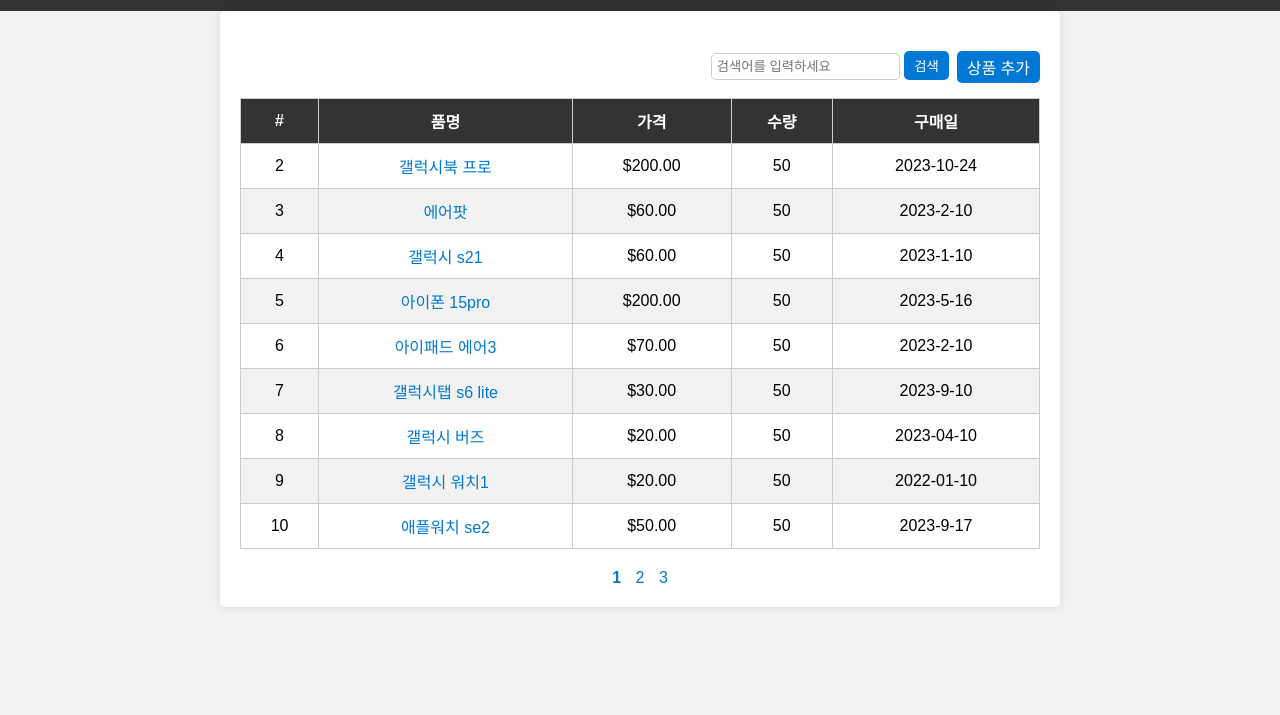
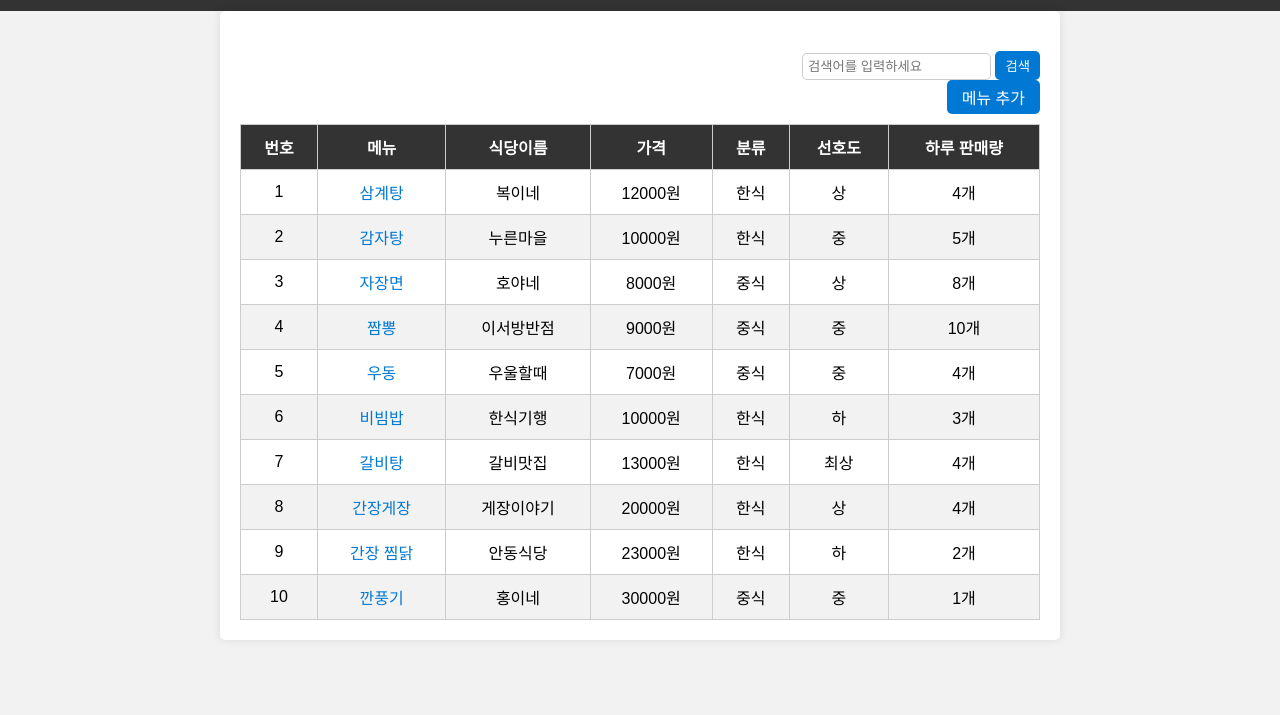
Before and after one commit to minchanpark/Web-design2, a plain HTML site: page Index/index.html in a window 1280 px wide. Shown: the part 85-800 px from the top of the page. Drawn offline with Linux system fonts and the light colour scheme.

Commit message:
코드 수정 	modified:   Index/add.html 	modified:   Index/edit.html 	modified:   Index/index.html 	modified:   Index/view.html

```diff
--- a/Index/index.html
+++ b/Index/index.html
@@ -1,7 +1,7 @@
 <!DOCTYPE html>
 <html>
 <head>
-    <title>상품 목록</title>
+    <title>음식 메뉴 소개 사이트</title>
     <style>
         body {
             font-family: Arial, sans-serif;
@@ -52,10 +52,10 @@
             color: #fff;
             border: none;
             border-radius: 5px;
-            padding: 4px 10px;
+            padding: 5px 15px;
             cursor: pointer;
             text-decoration: none;
-            margin-bottom: 15px;
+            margin-bottom: 10px;
             float: right;
         }
         .search-container {
@@ -75,113 +75,132 @@
             padding: 5px 10px;
             cursor: pointer;
         }
-        .pagination {
-            margin-top: 20px;
-            text-align: center;
-        }
-        .page-number {
-            margin: 0 5px;
-            display: inline-block;
+        .edit-button, .delete-button {
             cursor: pointer;
-            color: #0078d4;
-        }
-        .page-number.current {
-            font-weight: bold;
+            background-color: #0078d4;
+            color: #fff;
+            border: none;
+            border-radius: 5px;
+            padding: 5px 10px;
+            margin-right: 5px;
         }
     </style>
 </head>
 <body>
     <header>
-        <h1>상품 목록</h1>
+        <h1>메뉴 소개</h1>
     </header>
     <div class="container">
         <div class="search-container">
             <input type="text" class="search-input" placeholder="검색어를 입력하세요">
-            <button class="search-button">검색</button>&ensp;<a class="add-button" href="add.html">상품 추가</a>
+            <button class="search-button">검색</button>
         </div>
+        <a class="add-button" href="add.html">메뉴 추가</a>
         <table>
             <thead>
                 <tr>
-                    <th>#</th>
-                    <th>품명</th>
+                    <th>번호</th>
+                    <th>메뉴</th>
+                    <th>식당이름</th>
                     <th>가격</th>
-                    <th>수량</th>
-                    <th>구매일</th>
+                    <th>분류</th>
+                    <th>선호도</th>
+                    <th>하루 판매량</th>
                 </tr>
             </thead>
             <tbody>
                 <tr>
+                    <td>1</td>
+                    <td><a href="view.html?id=1">삼계탕</a></td>
+                    <td>복이네</td>
+                    <td>12000원</td>
+                    <td>한식</td>
+                    <td>상</td>
+                    <td>4개</td>
+                </tr>
+                <tr>
                     <td>2</td>
-                    <td><a href="view.html?id=2">갤럭시북 프로</a></td>
-                    <td>$200.00</td>
-                    <td>50</td>
-                    <td>2023-10-24</td>
+                    <td><a href="view.html?id=2">감자탕</a></td>
+                    <td>누른마을</td>
+                    <td>10000원</td>
+                    <td>한식</td>
+                    <td>중</td>
+                    <td>5개</td>
                 </tr>
                 <tr>
                     <td>3</td>
-                    <td><a href="view.html?id=2">에어팟</a></td>
-                    <td>$60.00</td>
-                    <td>50</td>
-                    <td>2023-2-10</td>
+                    <td><a href="view.html?id=2">자장면</a></td>
+                    <td>호야네</td>
+                    <td>8000원</td>
+                    <td>중식</td>
+                    <td>상</td>
+                    <td>8개</td>
                 </tr>
                 <tr>
                     <td>4</td>
-                    <td><a href="view.html?id=2">갤럭시 s21</a></td>
-                    <td>$60.00</td>
-                    <td>50</td>
-                    <td>2023-1-10</td>
+                    <td><a href="view.html?id=2">짬뽕</a></td>
+                    <td>이서방반점</td>
+                    <td>9000원</td>
+                    <td>중식</td>
+                    <td>중</td>
+                    <td>10개</td>
                 </tr>
                 <tr>
                     <td>5</td>
-                    <td><a href="view.html?id=2">아이폰 15pro</a></td>
-                    <td>$200.00</td>
-                    <td>50</td>
-                    <td>2023-5-16</td>
+                    <td><a href="view.html?id=2">우동</a></td>
+                    <td>우울할때</td>
+                    <td>7000원</td>
+                    <td>중식</td>
+                    <td>중</td>
+                    <td>4개</td>
                 </tr>
                 <tr>
                     <td>6</td>
-                    <td><a href="view.html?id=2">아이패드 에어3</a></td>
-                    <td>$70.00</td>
-                    <td>50</td>
-                    <td>2023-2-10</td>
+                    <td><a href="view.html?id=2">비빔밥</a></td>
+                    <td>한식기행</td>
+                    <td>10000원</td>
+                    <td>한식</td>
+                    <td>하</td>
+                    <td>3개</td>
                 </tr>
                 <tr>
                     <td>7</td>
-                    <td><a href="view.html?id=2">갤럭시탭 s6 lite</a></td>
-                    <td>$30.00</td>
-                    <td>50</td>
-                    <td>2023-9-10</td>
+                    <td><a href="view.html?id=2">갈비탕</a></td>
+                    <td>갈비맛집</td>
+                    <td>13000원</td>
+                    <td>한식</td>
+                    <td>최상</td>
+                    <td>4개</td>
                 </tr>
                 <tr>
                     <td>8</td>
-                    <td><a href="view.html?id=2">갤럭시 버즈</a></td>
-                    <td>$20.00</td>
-                    <td>50</td>
-                    <td>2023-04-10</td>
+                    <td><a href="view.html?id=2">간장게장</a></td>
+                    <td>게장이야기</td>
+                    <td>20000원</td>
+                    <td>한식</td>
+                    <td>상</td>
+                    <td>4개</td>
                 </tr>
                 <tr>
                     <td>9</td>
-                    <td><a href="view.html?id=2">갤럭시 워치1</a></td>
-                    <td>$20.00</td>
-                    <td>50</td>
-                    <td>2022-01-10</td>
+                    <td><a href="view.html?id=2">간장 찜닭</a></td>
+                    <td>안동식당</td>
+                    <td>23000원</td>
+                    <td>한식</td>
+                    <td>하</td>
+                    <td>2개</td>
                 </tr>
                 <tr>
                     <td>10</td>
-                    <td><a href="view.html?id=2">애플워치 se2</a></td>
-                    <td>$50.00</td>
-                    <td>50</td>
-                    <td>2023-9-17</td>
+                    <td><a href="view.html?id=2">깐풍기</a></td>
+                    <td>홍이네</td>
+                    <td>30000원</td>
+                    <td>중식</td>
+                    <td>중</td>
+                    <td>1개</td>
                 </tr>
-
             </tbody>
         </table>
-        <div class="pagination">
-            <span class="page-number current">1</span>
-            <span class="page-number">2</span>
-            <span class="page-number">3</span>
-            <!-- 페이지 번호를 추가하려면 위와 같이 반복하여 추가합니다. -->
-        </div>
     </div>
 </body>
 </html>
```
Also changed, not shown: Index/add.html (+81 -24 lines), Index/edit.html (+20 -15 lines), Index/view.html (+95 -18 lines).
